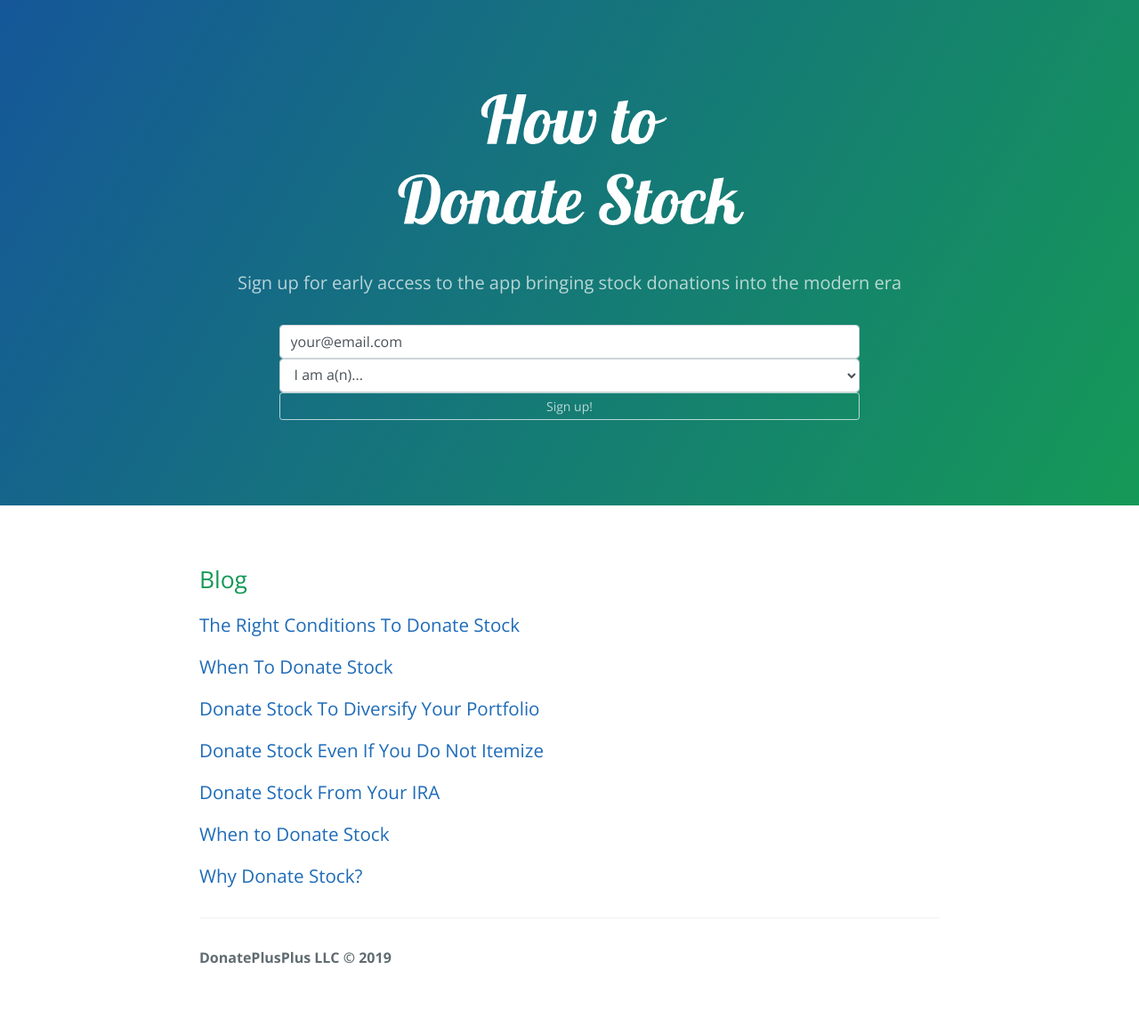
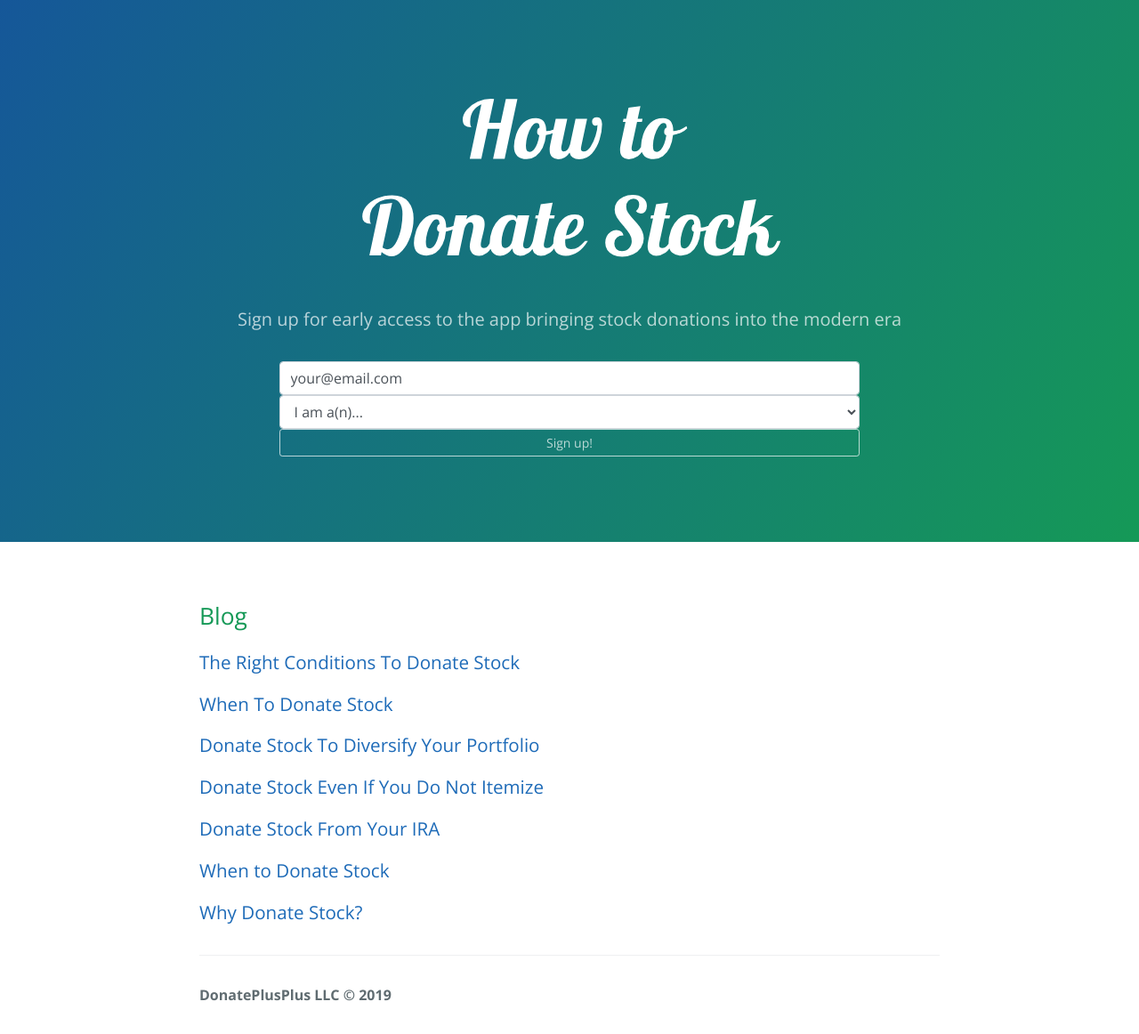
Before and after one commit to brntsllvn/donate-stock, a Jekyll site: the page built from index.markdown, in a window 1280 px wide. Shown: the whole page at 89% size. Built offline with Jekyll 4.4.1, drawn with Linux system fonts in a browser that asks for light colours; before the commit the page ends 1120 px from its top, so only the background shows below that.

Commit message:
scale logo

```diff
--- a/_layouts/default.html
+++ b/_layouts/default.html
@@ -81,7 +81,7 @@
   <body>
     <header class="page-header" role="banner">
       <a href="/">
-        <img src="/img/how-to-donate-stock.svg" alt="A picture of script text saying `how to donate stock`. A fat logo of sorts." height="200" width="450">
+        <img src="/img/how-to-donate-stock.svg" alt="A picture of script text saying `how to donate stock`. A fat logo of sorts." height="25%" width="50%">
       </a>
       <h2 class="project-tagline">Sign up for early access to the app bringing stock donations into the modern era</h2>
 
```
